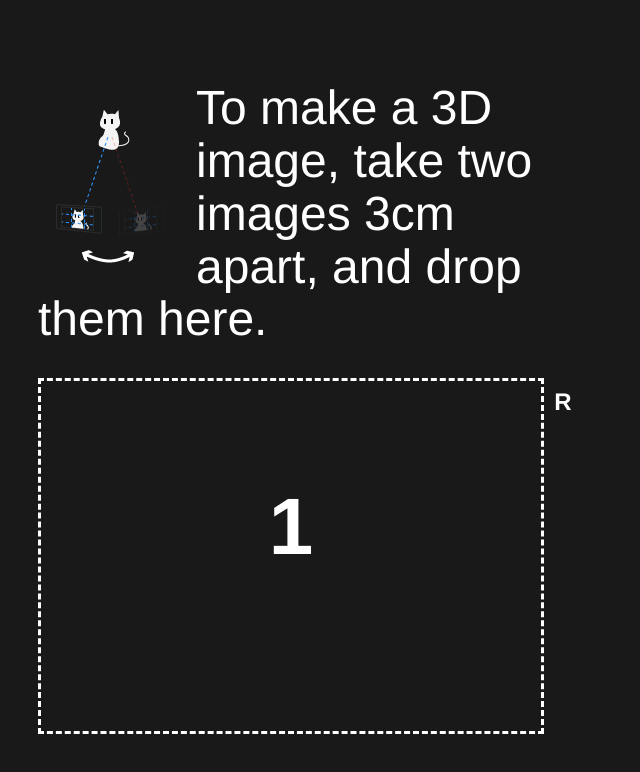
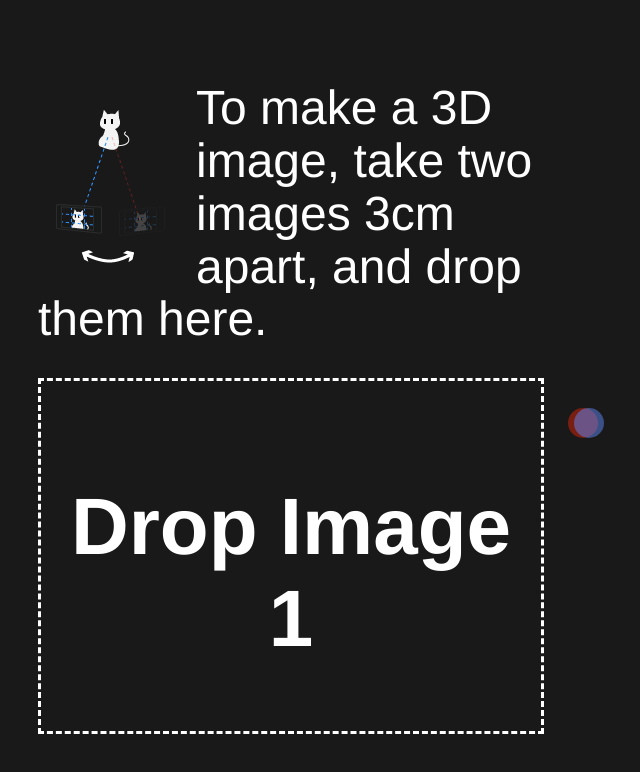
Before and after one commit to secretrobotron/darkroom, a website: page public/index.html in a window 1280 px wide. Shown: the whole page, without its empty margins (327-967 px from the left). Drawn offline with Linux system fonts and the light colour scheme.

Commit message:
reverse icon

```diff
--- a/public/css/style.css
+++ b/public/css/style.css
@@ -34,7 +34,6 @@ div.main.debug {
   position: relative;
 }
 
-
 .canvas-container.top {
   text-align: center;
   border: 3px dashed #FFF;
@@ -49,10 +48,10 @@ div.main.debug {
 }
 
 .left-image.empty:before {
-  content: "1";
+  content: "Drop Image 1";
 }
 .right-image.empty:before {
-  content: "2";
+  content: "Drop Image 2";
 }
 
 div.canvas-container {
@@ -96,10 +95,10 @@ div.canvas-container.top {
 
 div.controls {
   position: absolute;
-  right: 0;
+  right: -5px;
   width: 50px;
   bottom: 0;
-  top: 0;
+  top: 20px;
   background: rgba(30, 30, 30, 0.8);
 }
 
@@ -117,21 +116,36 @@ div.controls ul li {
   text-align: center;
   background-color: rgba(80, 80, 80, 0.0);
   cursor: pointer;
-  -webkit-transition: background-color 0.1s linear 0s;
-  -moz-transition: background-color 0.1s linear 0s;
-  -o-transition: background-color 0.1s linear 0s;
-  -ms-transition: background-color 0.1s linear 0s;
-  transition: background-color 0.1s linear 0s;
+  -webkit-transition: opacity 0.1s linear 0s;
+  -moz-transition: opacity 0.1s linear 0s;
+  -o-transition: opacity 0.1s linear 0s;
+  -ms-transition: opacity 0.1s linear 0s;
+  transition: opacity 0.1s linear 0s;
 }
 
-div.controls ul li.on, div.controls ul li.on:hover {
-  background-color: rgba(200, 140, 10, 0.6);
+.reverse {
+  position:relative;
 }
 
-div.controls ul li:hover {
-  background-color: rgba(80, 80, 80, 0.6);
+.reverse:after,
+.reverse:before {
+  content: "";
+  position: absolute;
+  top: 0;
+  display: block;
+  height: 30px;
+  width: 30px;
+  border-radius: 30px;
+  opacity: 0.5;
 }
-
-div.controls ul li a {
-  text-decoration: none;
+.reverse:before {
+  background: #D8250C;
+  left: 0;
 }
+.reverse:after {
+  left: 6px;
+  background: #5f87f8;
+}
+.reverse:hover:before {
+  z-index: 1;
+}
--- a/public/index.html
+++ b/public/index.html
@@ -17,7 +17,7 @@
         <div class="canvas-container output"><canvas></canvas></div>
         <div class="controls">
           <ul>
-            <li><a class="reverse">R</a></li>
+            <li><a class="reverse"></a></li>
           </ul>
         </div>
       </div>
```
